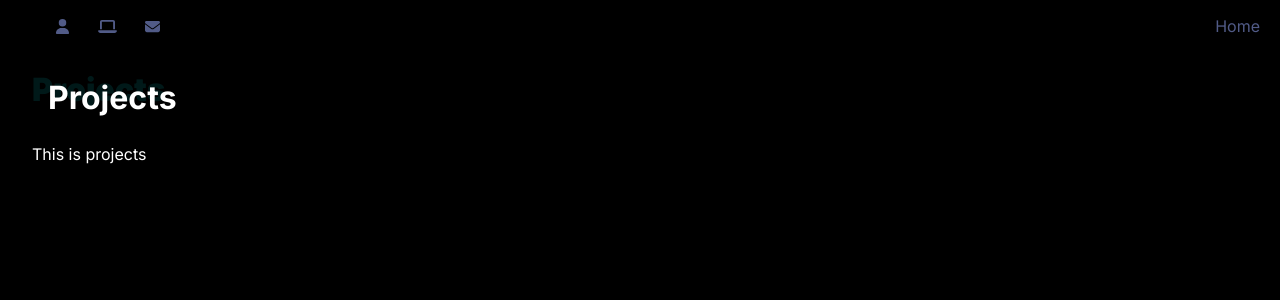
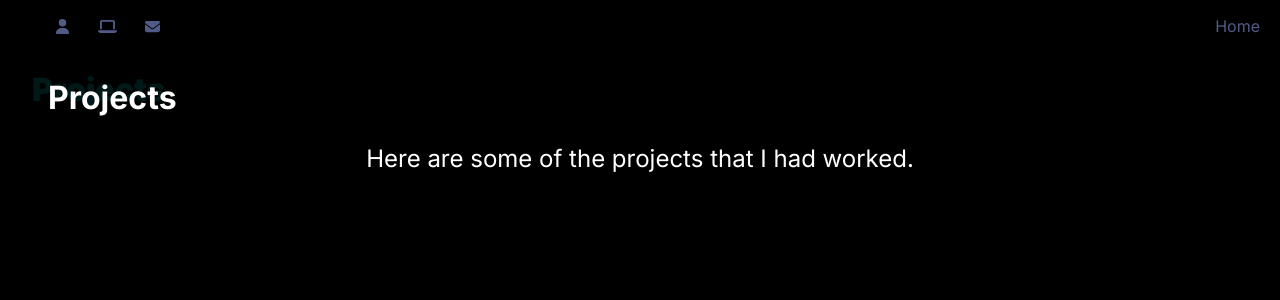
Before and after one commit to loveragabriel/gabriel, a Next.js app: page /myprojects in a window 1280 px wide. Shown: the top 300 px of the page. Built offline with nearby package versions, Linux system fonts and the light colour scheme.

Commit message:
creo feature project

```diff
--- a/src/app/myprojects/page.jsx
+++ b/src/app/myprojects/page.jsx
@@ -1,9 +1,10 @@
+import styles from './projects.module.css';
 import Title from '@/components/pageTitle/Title'
 export default function Projects(){
     return(
         <>
         <Title Title='Projects'/>
-        <p>This is projects</p>
+        <p className={styles.main_text}>Here are some of the projects that I had worked. </p>
         </>
     )
 }
--- /dev/null
+++ b/src/app/myprojects/projects.module.css
@@ -0,0 +1,10 @@
+.main_text{
+    text-align: center;
+    font-size: .9rem;
+}
+
+@media (min-width:500px){
+    .main_text{
+        font-size: 1.5rem;
+    }
+}
```
